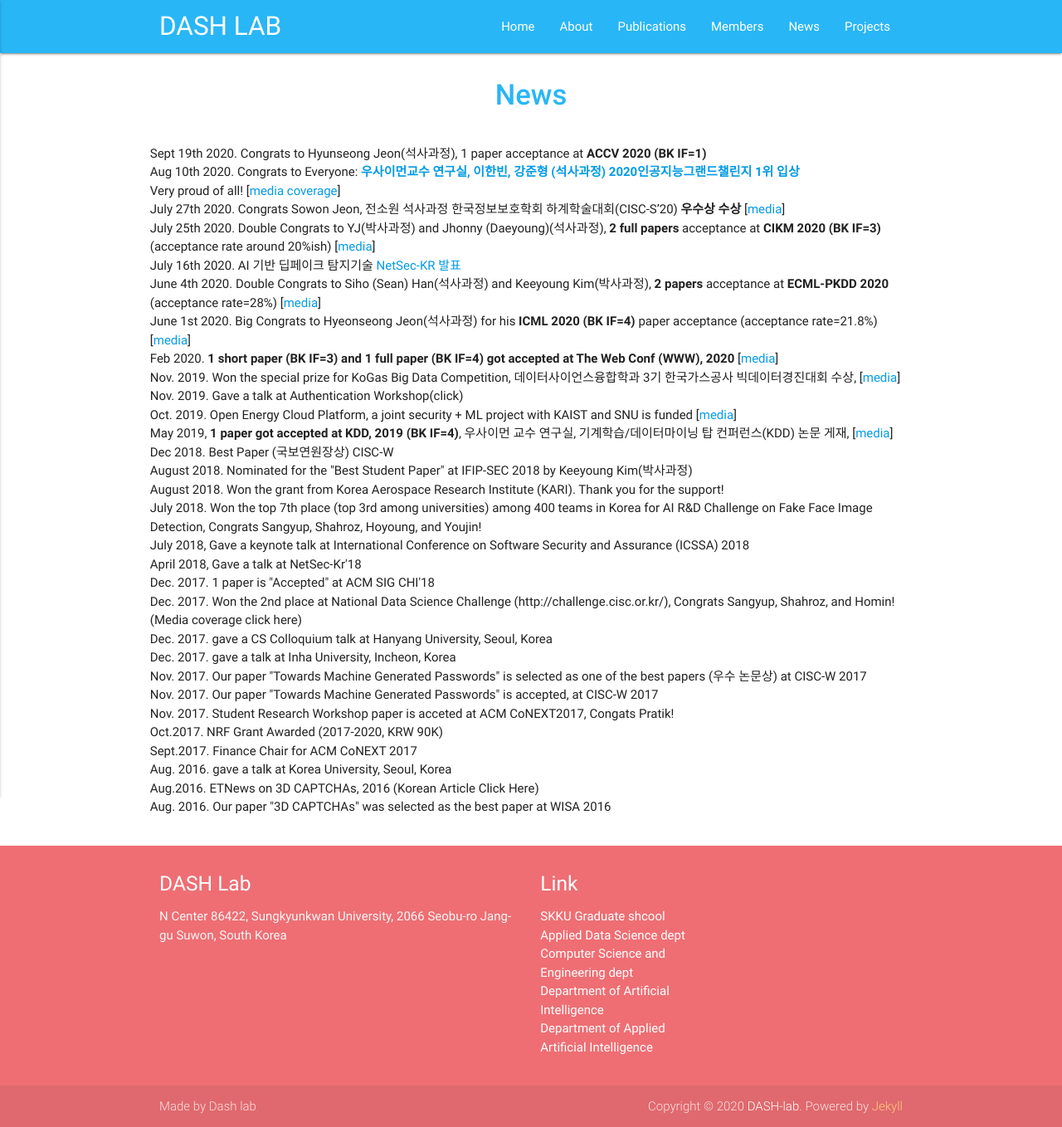
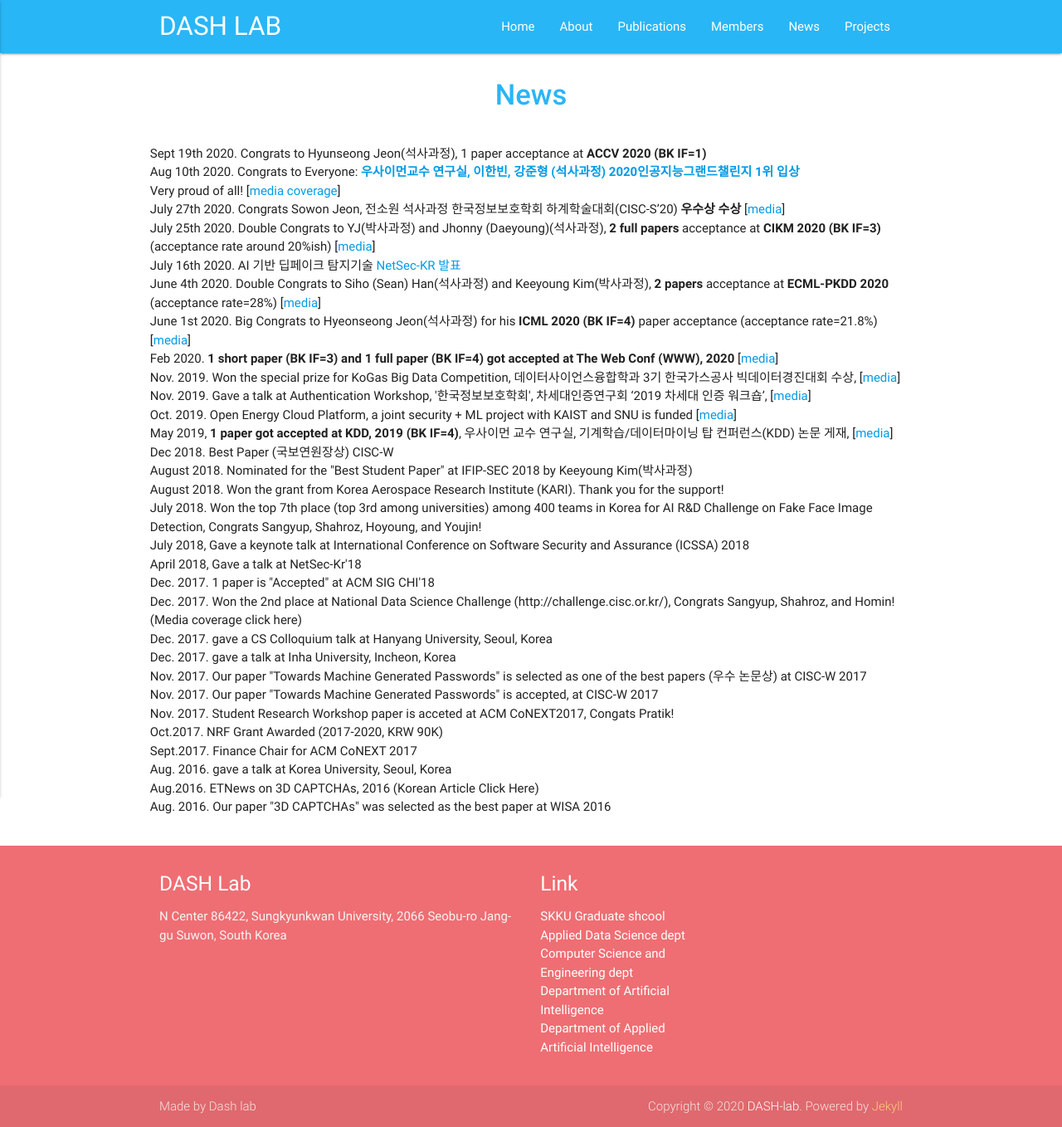
Before and after one commit to Yurim990507/DASH-Lab.github.io, a Jekyll site: the page built from example4.md, in a window 1280 px wide. Shown: the whole page at 83% size. Built offline with Jekyll 4.4.1, drawn with Linux system fonts in a browser that asks for light colours.

Commit message:
Update example4.md

```diff
--- a/example4.md
+++ b/example4.md
@@ -19,7 +19,9 @@ June 1st 2020. Big Congrats to Hyeonseong Jeon(석사과정) for his <b>ICML 202
 Feb 2020. <b> 1 short paper (BK IF=3) and 1 full paper (BK IF=4) got accepted at The Web Conf (WWW), 2020 </b> [<a href="https://cs.skku.edu/edures/research/view/4808">media</a>] <br>
 
 Nov. 2019. Won the special prize for KoGas Big Data Competition, 데이터사이언스융합학과 3기 한국가스공사 빅데이터경진대회 수상, [<a href="https://sci-cube.skku.edu/sci-cube/community/news.do?mode=view&articleNo=87619&article.offset=0&articleLimit=10">media</a>] <br>
-Nov. 2019. Gave a talk at Authentication Workshop(click) <br>
+
+Nov. 2019. Gave a talk at Authentication Workshop, '한국정보보호학회', 차세대인증연구회 ‘2019 차세대 인증 워크숍’, [<a href="http://www.youthdaily.co.kr/news/article.html?no=21734">media</a>]<br>
+
 Oct. 2019. Open Energy Cloud Platform, a joint security + ML project with KAIST and SNU is funded [<a href="https://www.oecp.kaist.ac.kr/members">media</a>] <br>
 May 2019, <b>1 paper got accepted at KDD, 2019 (BK IF=4)</b>, 우사이먼 교수 연구실, 기계학습/데이터마이닝 탑 컨퍼런스(KDD) 논문 게재, [<a href="https://sci-cube.skku.edu/sci-cube/community/news.do?mode=view&articleNo=60121&article.offset=0&articleLimit=10">media</a>] <br>
 
```
